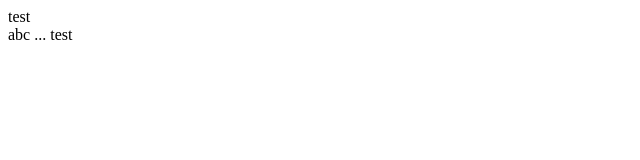
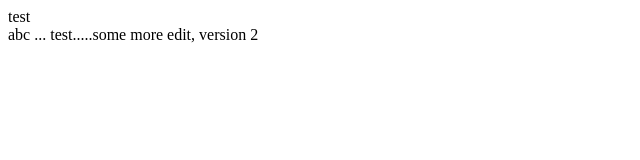
Before and after one commit to robertowit/demo-repo, a plain HTML site: page index.html in a window 1280 px wide. Shown: the whole page, without its empty margins (0-640 px from the left). Drawn offline with Linux system fonts and the light colour scheme.

Commit message:
merge conflict tutorial, index.html test and guide update

```diff
--- a/index.html
+++ b/index.html
@@ -1,2 +1,2 @@
 <header> test </header>
-<bod> abc ... test </bod>
+<bod> abc ... test.....some more edit, version 2 </bod>
```
